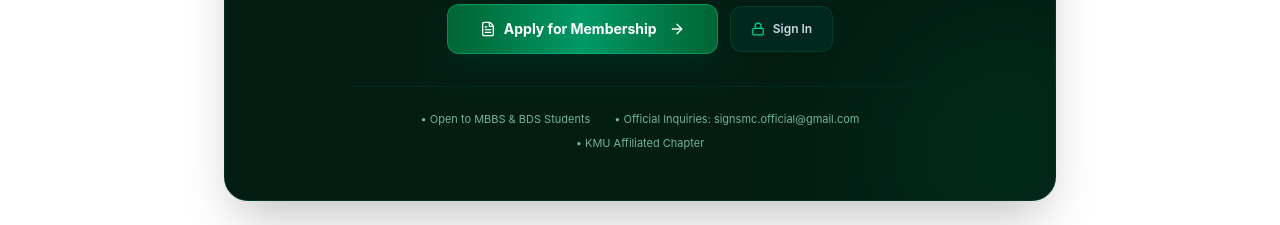
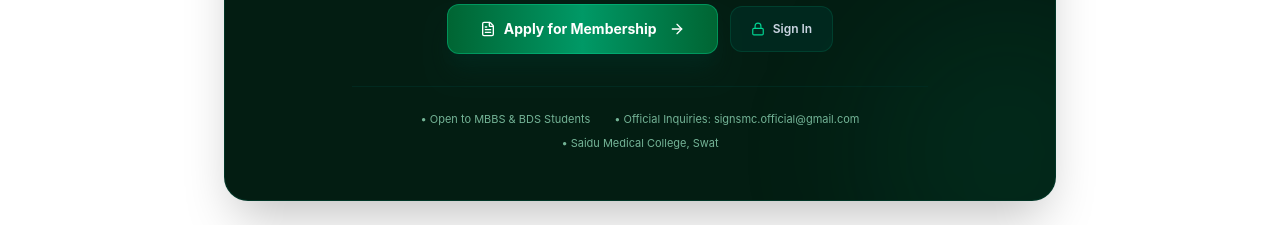
Before and after one commit to saudurrahman-me/sign-smc, a React (Vite) app: page / in a window 1280 px wide. Shown: the part 7600-7825 px from the top of the page. Built offline with nearby package versions, Linux system fonts and the light colour scheme; no server answers; the database is empty.

Commit message:
refactor(branding): remove KMU affiliation references across website

```diff
--- a/src/components/public/MembershipSection.tsx
+++ b/src/components/public/MembershipSection.tsx
@@ -413,7 +413,7 @@ export const MembershipSection: React.FC = () => {
               <div className="mt-8 pt-6 border-t border-emerald-950/80 flex flex-wrap items-center justify-center gap-x-6 gap-y-2 text-[11px] text-emerald-200/70">
                 <span>• Open to MBBS & BDS Students</span>
                 <span>• Official Inquiries: signsmc.official@gmail.com</span>
-                <span>• KMU Affiliated Chapter</span>
+                <span>• Saidu Medical College, Swat</span>
               </div>
             </div>
           </div>
@@ -480,7 +480,7 @@ export const MembershipSection: React.FC = () => {
               <div className="mt-8 pt-6 border-t border-slate-800 flex flex-wrap items-center justify-center gap-x-6 gap-y-2 text-[11px] text-slate-400">
                 <span>• Saidu Medical College (SMC)</span>
                 <span>• Official Secretariat: signsmc.official@gmail.com</span>
-                <span>• KMU Affiliated Chapter</span>
+                <span>• Swat, Khyber Pakhtunkhwa</span>
               </div>
             </div>
           </div>
```
Also changed, not shown: 1 other file (tests, documents, lock files or other folders).
